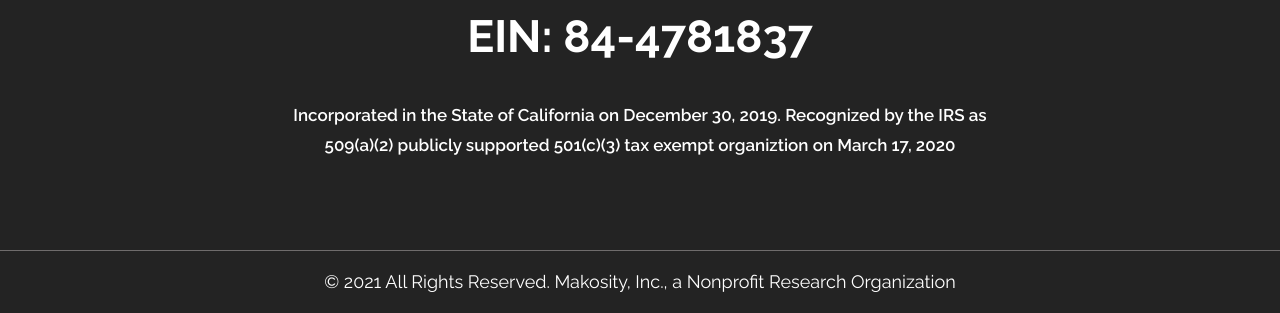
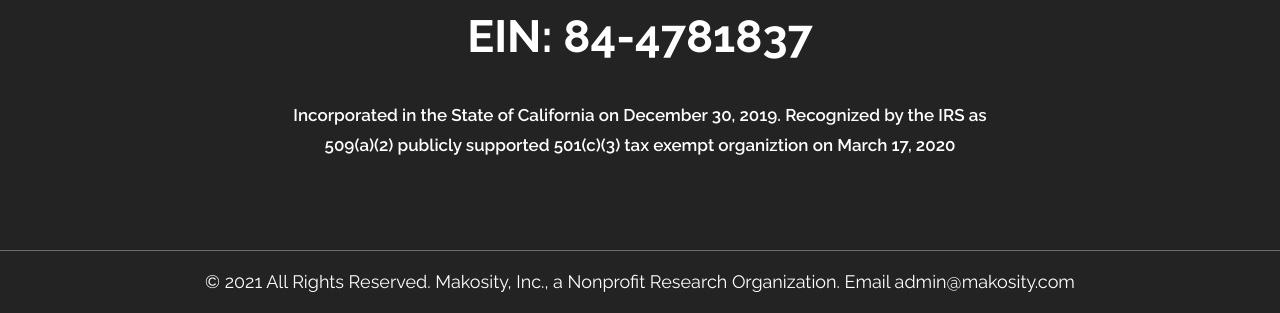
Before and after one commit to makosityinc/makosity.com, a website: page index.html in a window 1280 px wide. Shown: the part 4288-4601 px from the top of the page. Drawn offline with nearby package versions, Linux system fonts and the light colour scheme.

Commit message:
Update index.html

```diff
--- a/index.html
+++ b/index.html
@@ -314,7 +314,7 @@
                <div class="container">
                   <div class="row">
                      <div class="col-md-12">
-                        <p>© 2021 All Rights Reserved. Makosity, Inc., a Nonprofit Research Organization</a></p>
+                        <p>© 2021 All Rights Reserved. Makosity, Inc., a Nonprofit Research Organization. Email admin@makosity.com</a></p>
                      </div>
                   </div>
                </div>
```
